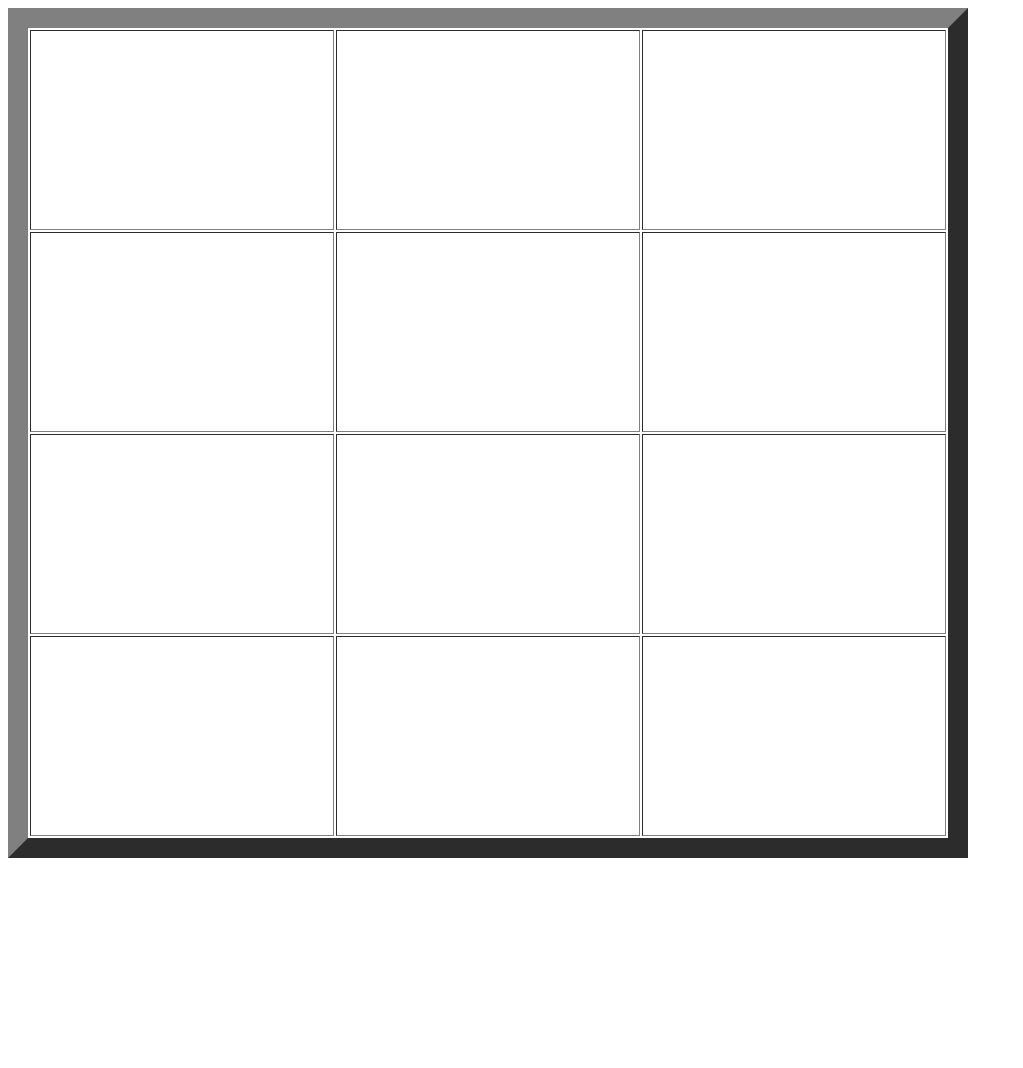
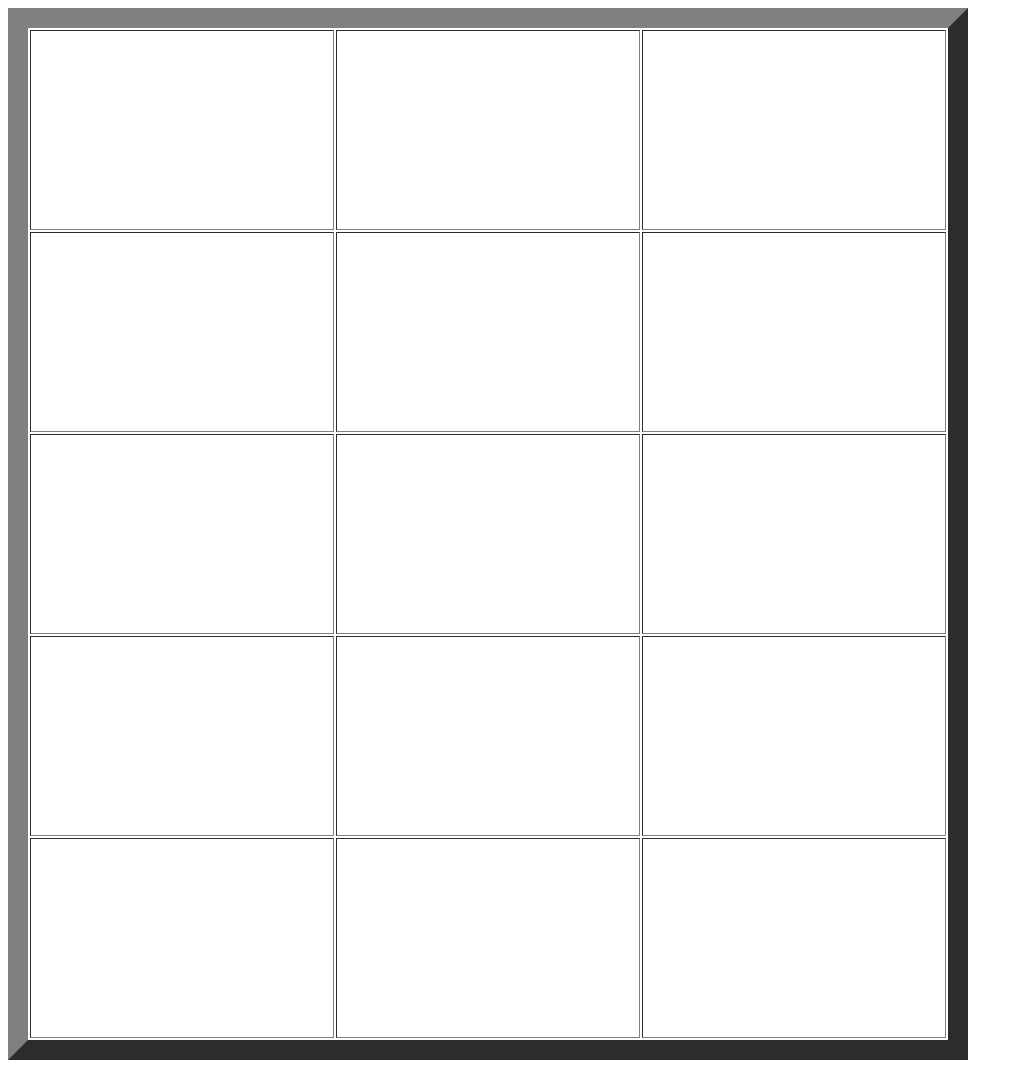
Before and after one commit to playush/myApptest, a plain HTML site: page tictactoe.html in a window 1280 px wide. Shown: the whole page, without its empty margins (0-1023 px from the left). Before the commit the page ends 866 px from the top, so only its background shows below. Drawn offline with Linux system fonts and the light colour scheme.

Commit message:
INserted into b2

```diff
--- a/tictactoe.html
+++ b/tictactoe.html
@@ -11,6 +11,11 @@
             </tr>
             <tr align="center" height="200"><td></td><td></td><td></td></tr>
             <tr align="center" height="200"><td></td><td></td><td></td></tr>
+            <tr align="center" height="200"><td></td><td></td><td></td></tr>
+
+
+
+
             <!-- Do not move this table content into multiple lines; keep it in a single line to create conflicts -->
         </table>
     </font>
```
Lines whose indentation alone changed are shown as unchanged.
